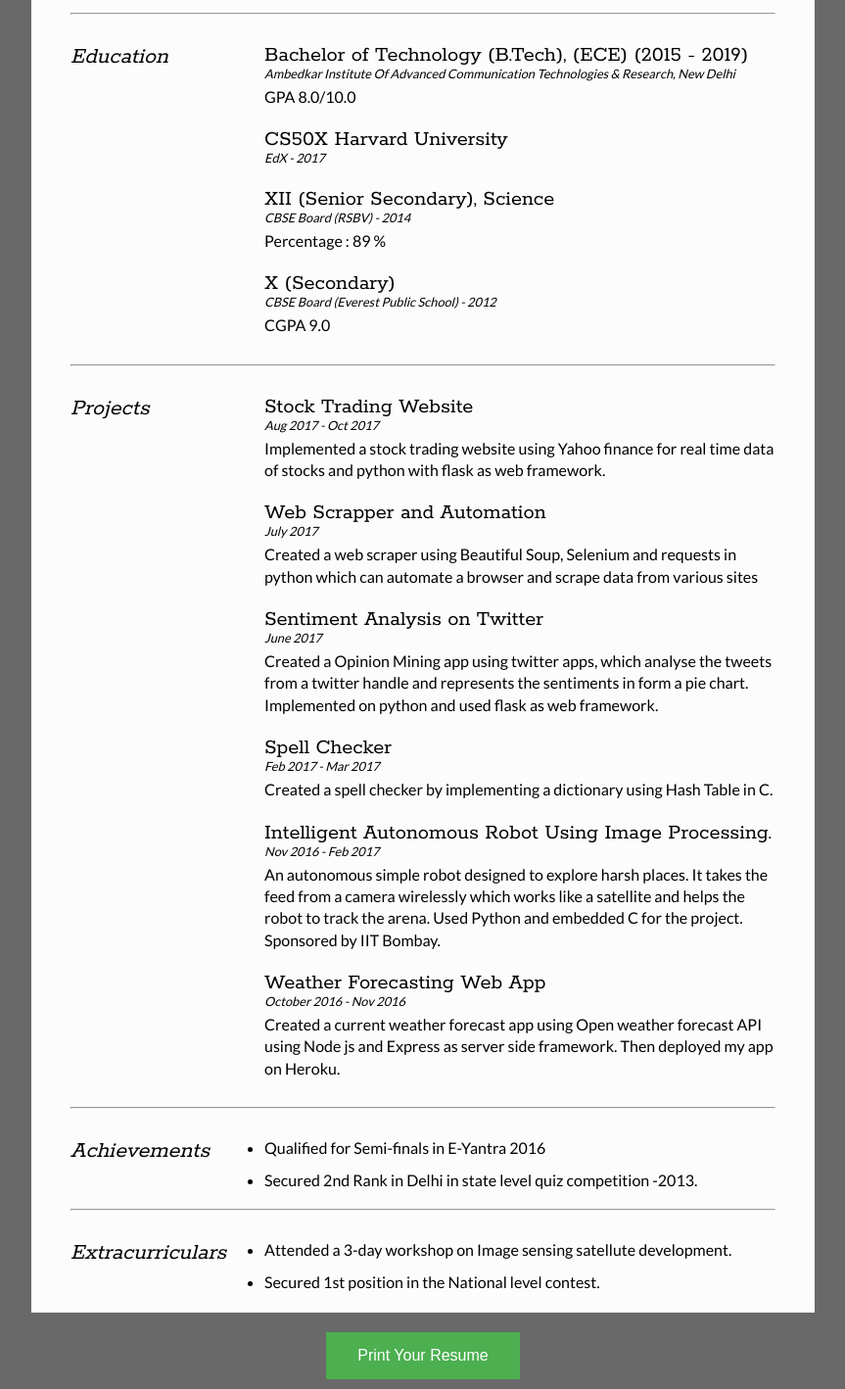
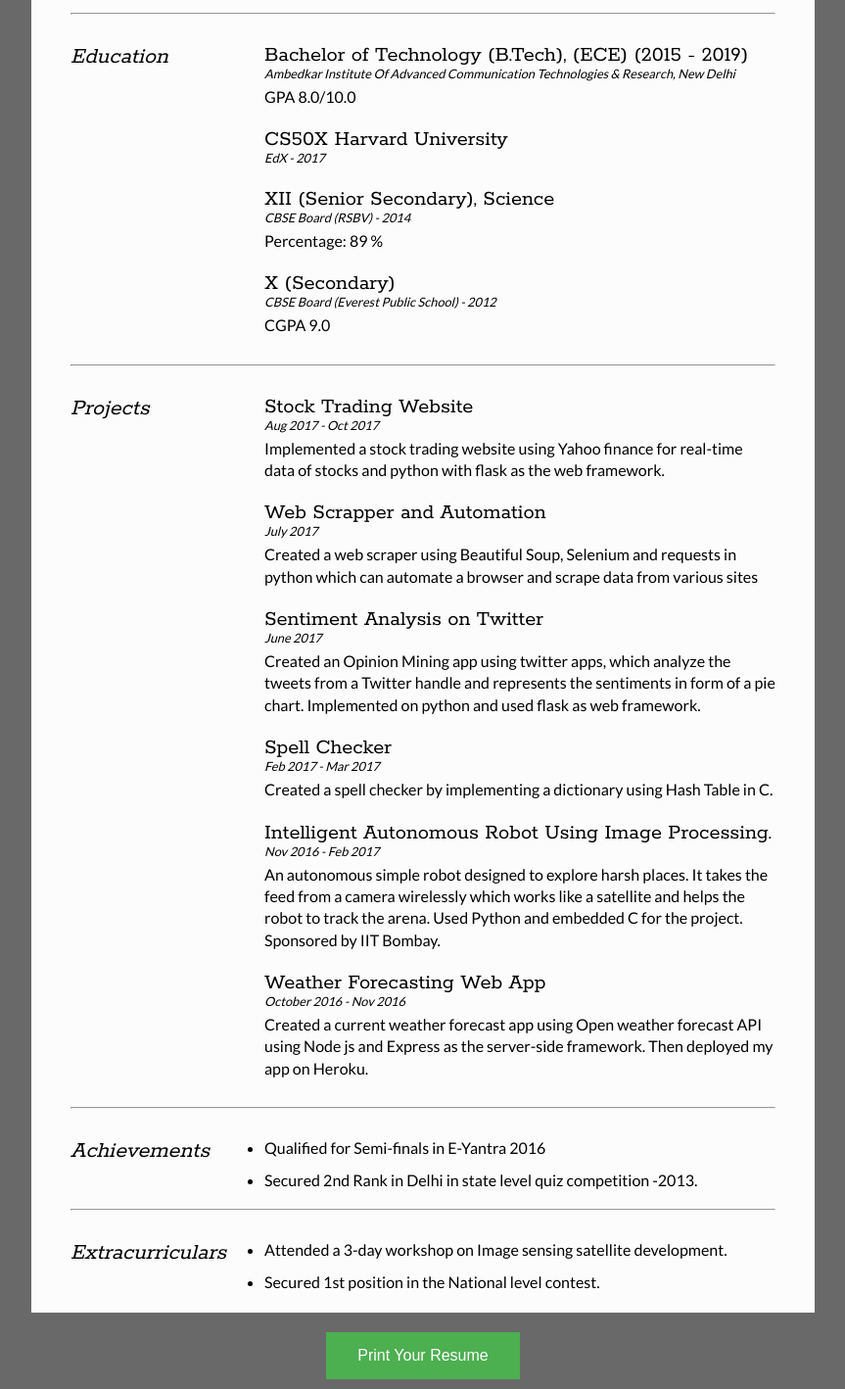
Before and after one commit to iamkaushal/resume-maker, a Flask app: page /resume in a window 1280 px wide. Shown: the part 938-2356 px from the top of the page at 98% size, without its empty margins (208-1071 px from the left). Run offline with Flask 2, Linux system fonts and the light colour scheme; some libraries are stand-ins or nearby versions.

Commit message:
updated resume.html

```diff
--- a/templates/resume.html
+++ b/templates/resume.html
@@ -182,7 +182,7 @@
 				<article>
 					<h2>XII (Senior Secondary), Science</h2>
 					<p class="subDetails">CBSE Board (RSBV) - 2014</p>
-					<p>Percentage : 89 % </p>
+					<p>Percentage: 89 % </p>
 				</article>
 
 				<article>
@@ -206,7 +206,7 @@
 				<article>
 					<h2>Stock Trading Website</h2>
 					<p class="subDetails">Aug 2017 - Oct 2017</p>
-					<p>Implemented a stock trading website using Yahoo finance for real time data of stocks and python with flask as web framework.</p>
+					<p>Implemented a stock trading website using Yahoo finance for real-time data of stocks and python with flask as the web framework.</p>
 				</article>
 
 				<article>
@@ -218,7 +218,7 @@
 				<article>
 					<h2>Sentiment Analysis on Twitter</h2>
 					<p class="subDetails">June 2017 </p>
-					<p>Created a Opinion Mining app using twitter apps, which analyse the tweets from a twitter handle and represents the sentiments in form a pie chart.
+					<p>Created an Opinion Mining app using twitter apps, which analyze the tweets from a Twitter handle and represents the sentiments in form of a pie chart.
 					Implemented on python and used flask as web framework.</p>
 				</article>
 
@@ -237,7 +237,7 @@
 				<article>
 					<h2>Weather Forecasting Web App</h2>
 					<p class="subDetails">October 2016 - Nov 2016</p>
-					<p>Created a current weather forecast app using Open weather forecast API using Node js and Express as server side framework. Then deployed my app on Heroku.</p>
+					<p>Created a current weather forecast app using Open weather forecast API using Node js and Express as the server-side framework. Then deployed my app on Heroku.</p>
 				</article>
 
 			</div>
@@ -285,7 +285,7 @@
 				<ul>
 					<li>
 						<article>
-							<p id="achieve"> Attended a 3-day workshop on Image sensing satellute development.</p>
+							<p id="achieve"> Attended a 3-day workshop on Image sensing satellite development.</p>
 						</article>
 					</li>
 
```
